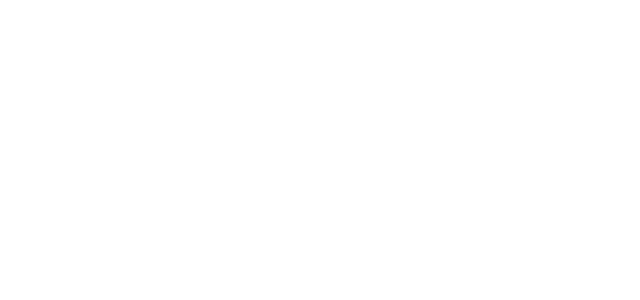
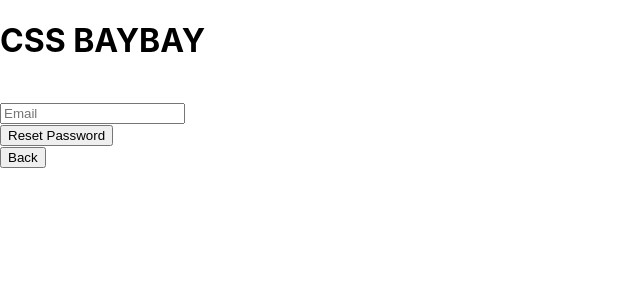
Before and after one commit to qrc2021/css, a React (Create React App) app in the folder frontend/: page /forgot in a window 1280 px wide. Before the commit this address had no page. Shown: the top 300 px of the page, without its empty margins (0-640 px from the left). Built offline with nearby package versions, Linux system fonts and the light colour scheme.

Commit message:
adding more pages and comps

```diff
--- a/frontend/src/App.js
+++ b/frontend/src/App.js
@@ -10,6 +10,7 @@
 import LoginPage from './pages/LoginPage';
 import CssPage from './pages/CssPage';
 import RegisterPage from './pages/RegisterPage';
+import ForgotPage from './pages/ForgotPage';
 
 
 function App()
@@ -20,6 +21,7 @@
         <Route exact path="/" element={<LoginPage />} />
         <Route exact path="/car" element={<CssPage />} />
         <Route exact path="/register" element={<RegisterPage />} />
+        <Route exact path="/forgot" element={<ForgotPage />} />
       </Routes>
     </Router>
   );
--- /dev/null
+++ b/frontend/src/components/Forgot.js
@@ -0,0 +1,42 @@
+import React, {useState} from 'react';
+import { useNavigate } from "react-router-dom";
+import { Button } from 'react-bootstrap';
+import LoginPage from '../pages/LoginPage';
+
+function Forgot()
+{
+   var resetEmail;
+    let navigate = useNavigate();
+
+    const [message, setMessage] = useState('');
+
+    // Reset password
+    const reset = async (event) =>
+    {
+        event.preventDefault();
+
+        alert('doIt()' + resetEmail.value);
+    };
+
+    // Go back to login page
+    const back = () =>
+    {
+        let path = '/';
+        navigate(path);
+    }
+
+
+    return(
+        <div id="resetDiv">
+            <form onSubmit={reset}>
+                <span id="registerResult">{message}</span><br />
+                <input type="text" id="resetEmail" placeholder="Email" ref={(c) => resetEmail = c}/><br />
+                <input type="submit" id="resetButton" class="buttons" value = "Reset Password" onClick={reset} />
+            </form>
+            <Button onClick={back}>Back</Button>
+            <span id="registerResult"></span>
+        </div>
+    );
+};
+
+export default Forgot;
--- a/frontend/src/components/Login.js
+++ b/frontend/src/components/Login.js
@@ -1,17 +1,21 @@
 import React, {useState} from 'react';
-
+import { useNavigate } from "react-router-dom";
+import { Button,  } from 'react-bootstrap';
 function Login()
 {
     var loginName; // input field persistence
     var loginPassword;
+    let navigate = useNavigate();
     const [message, setMessage] = useState('');
 
-    // // register
-    // const register = async () =>
-    // {
+    // Go to register page
+    const goRegister = () =>
+    {
+        let path = '/register';
+        navigate(path);
+    }
 
-    // }
-
+    // Login
     const doLogin = async (event) =>
     {
         event.preventDefault();
@@ -19,9 +23,11 @@
         alert('doIt()' + loginName.value + ' ' + loginPassword.value);
     };
 
-    const logout = async ()  =>
+    // Go to register page
+    const forgotPassword = () =>
     {
-
+        let path = '/forgot';
+        navigate(path);
     }
 
     return(
@@ -30,8 +36,10 @@
                 <span id="loginResult">{message}</span><br />
                 <input type="text" id="loginName" placeholder="Username" ref={(c) => loginName = c}/><br />
                 <input type="password" id="loginPassword" placeholder="Password" ref={(c) => loginPassword = c}/><br />
+                <p onClick={forgotPassword}>Forgot Password?</p>
                 <input type="submit" id="loginButton" class="buttons" value = "Do it" onClick={doLogin} />
             </form>
+            <Button onClick={goRegister}>Register</Button>
             <span id="loginResult"></span>
         </div>
     );
--- a/frontend/src/components/Register.js
+++ b/frontend/src/components/Register.js
@@ -6,7 +6,7 @@
 function Register()
 {
     var rFirstName; // input field persistence
-    var rLastName, rEmail, rPassword, rPasswordVerify;
+    var rLastName, rEmail, rPassword, rPasswordVerify, rUnit;
     let navigate = useNavigate();
 
     const [message, setMessage] = useState('');
@@ -34,6 +34,7 @@
                 <input type="text" id="rFirstName" placeholder="First Name" ref={(c) => rFirstName = c}/><br />
                 <input type="text" id="rLastName" placeholder="Last Name" ref={(c) => rLastName = c}/><br />
                 <input type="text" id="rEmail" placeholder="Email" ref={(c) => rEmail = c}/><br />
+                <input type="text" id="rUnit" placeholder="CSS Serial Number" ref={(c) => rUnit = c}/><br />
                 <input type="password" id="rPassword" placeholder="Password" ref={(c) => rPassword = c}/><br />
                 <input type="password" id="rPasswordVerify" placeholder="Verify Password" ref={(c) => rPasswordVerify = c}/><br />
                 <input type="submit" id="registerButton" class="buttons" value = "Register" onClick={register} />
--- /dev/null
+++ b/frontend/src/pages/ForgotPage.js
@@ -0,0 +1,16 @@
+import React from 'react';
+
+import PageHeader from '../components/PageHeader';
+import Forgot from '../components/Forgot';
+
+const ForgotPage = () =>
+{
+    return(
+        <div>
+            <PageHeader />
+            <Forgot />
+        </div>
+    );
+};
+
+export default ForgotPage;
```
